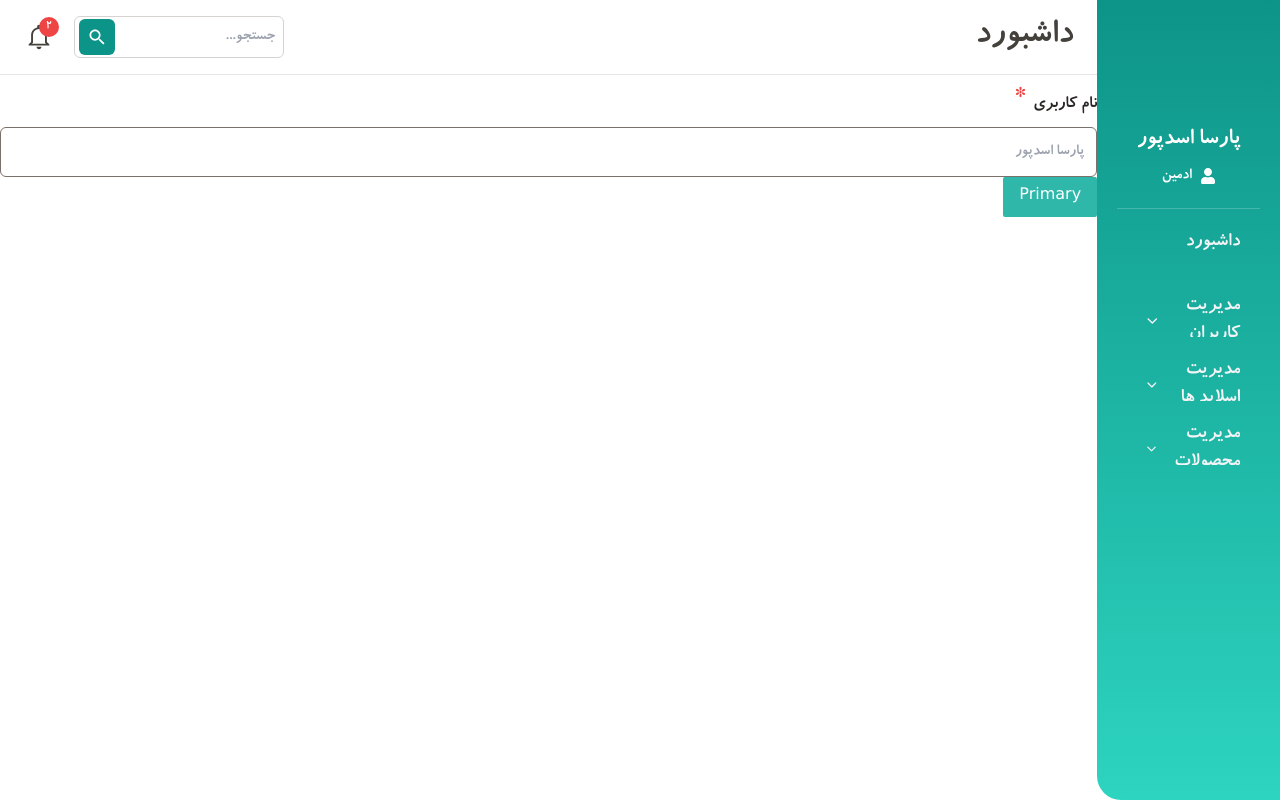
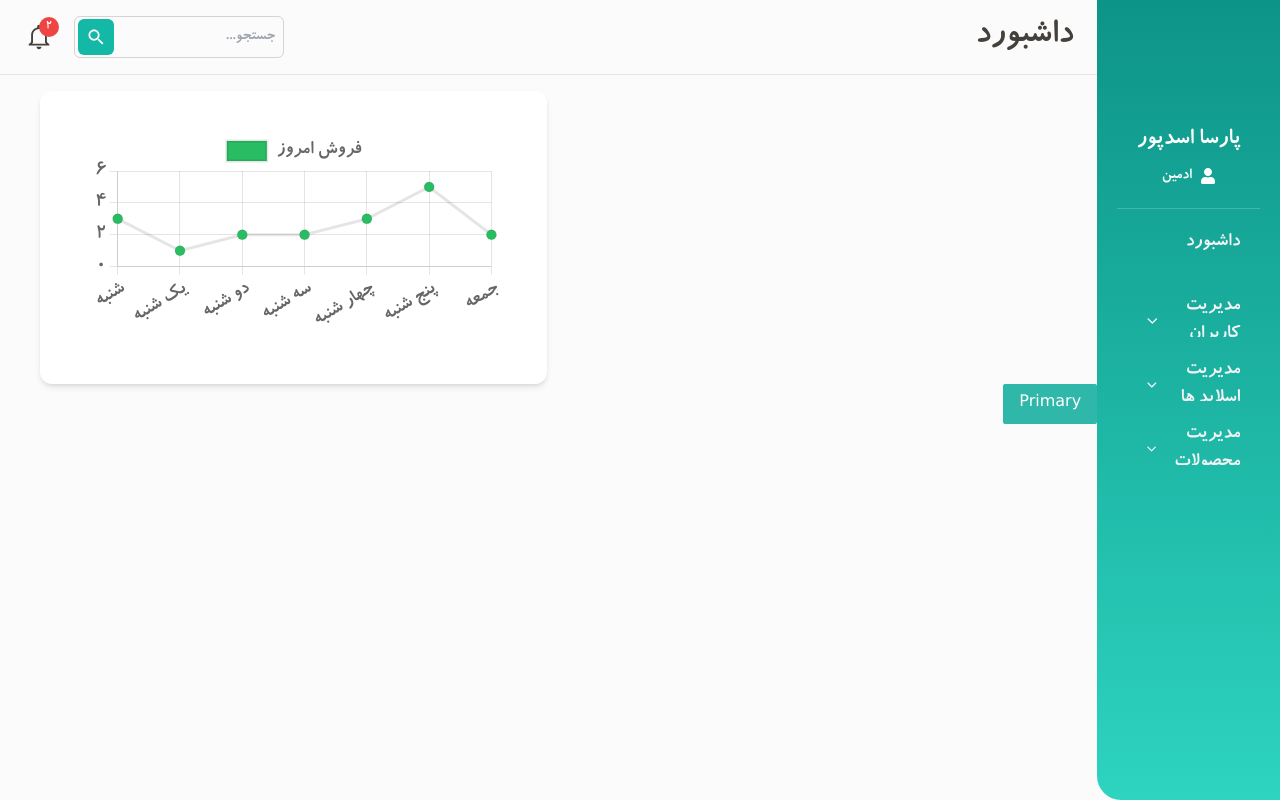
Before and after one commit to ParsaAsdpr/next.js-admin-panel, a Next.js app: page / in a window 1280 px wide. Built offline with nearby package versions, Linux system fonts and the light colour scheme.

Commit message:
installed chart.js and finished line charts

```diff
--- a/package.json
+++ b/package.json
@@ -9,9 +9,11 @@
     "lint": "next lint"
   },
   "dependencies": {
+    "chart.js": "^3.9.1",
     "formik": "^2.2.9",
     "next": "12.3.1",
     "react": "18.2.0",
+    "react-chartjs-2": "^4.3.1",
     "react-dom": "18.2.0",
     "react-icons": "^4.4.0",
     "react-modal": "^3.15.1"
--- /dev/null
+++ b/src/components/Charts/LineCharts.jsx
@@ -0,0 +1,32 @@
+import React from "react";
+import { Line } from 'react-chartjs-2'
+import {Chart as ChartJS} from 'chart.js/auto'
+import { defaults } from 'chart.js';
+
+import chartData from "../../constants/chartsData.json"
+import { LineOptions } from "../utils/chartsConfig.utils";
+
+const LineCharts = () => {
+  defaults.font.family = 'koodak';
+  defaults.font.size = 20;
+
+  const data = {
+    labels: chartData.map((data) => data.day),
+    datasets: [
+      {
+        label: "فروش امروز",
+        data: chartData.map((data) => data.test),
+        backgroundColor: ["#28bd63"],
+        pointRadius: 5,
+      }
+    ]
+  }
+
+  return (
+    <div className="bg-[#fff] shadow-md rounded-xl p-10">
+      <Line data={data} options={LineOptions} />
+    </div>
+  );
+};
+
+export default LineCharts;
--- a/src/components/Header/SearchBox.jsx
+++ b/src/components/Header/SearchBox.jsx
@@ -3,9 +3,9 @@ import { IoMdSearch } from 'react-icons/io'
 
 const SearchBox = () => {
     return (
-        <div className='relative flex flex-row border border-stone-300 rounded-md'>
-            <input type='text' placeholder='جستجو...' className='w-full border-none outline-none px-2 py-2 pl-12 bg-transparent' />
-            <button className='p-2 text-white text-xl absolute left-1 bg-teal-600 rounded-md -translate-y-1/2 top-1/2'>
+        <div className='relative flex flex-row '>
+            <input type='text' placeholder='جستجو...' className='w-full border border-stone-300 rounded-md outline-none px-2 py-2 pl-12 bg-transparent focus:border-[#449BFF]' />
+            <button className='p-2 text-white text-xl absolute left-1 bg-teal-500 hover:bg-teal-600 transition rounded-md -translate-y-1/2 top-1/2'>
                 <IoMdSearch />
             </button>
         </div>
--- /dev/null
+++ b/src/components/utils/chartsConfig.utils.js
@@ -0,0 +1,14 @@
+export const LineOptions = {
+    animations: {
+        radius: {
+          duration: 200,
+          easing: 'linear',
+        }
+      },
+      hoverRadius: 8,
+        interaction: {
+          mode: 'nearest',
+          intersect: false,
+          axis: 'x'
+        },
+}
--- /dev/null
+++ b/src/constants/chartsData.json
@@ -0,0 +1,9 @@
+[
+  { "day": "شنبه", "soldProducts": 113, "test": 3 },
+  { "day": "یک شنبه", "soldProducts": 92, "test": 1 },
+  { "day": "دو شنبه", "soldProducts": 45, "test": 2 },
+  { "day": "سه شنبه", "soldProducts": 13, "test": 2 },
+  { "day": "چهار شنبه", "soldProducts": 245, "test": 3 },
+  { "day": "پنج شنبه", "soldProducts": 32, "test": 5 },
+  { "day": "جمعه", "soldProducts": 53, "test": 2 }
+]
--- a/src/pages/index.js
+++ b/src/pages/index.js
@@ -1,11 +1,14 @@
 import Head from "next/head";
 import Image from "next/image";
+import LineCharts from "../components/charts/LineCharts";
 import Button from "../components/common/Button";
 import TextInput from "../components/common/Inputs/TextInput";
 import Header from "../containers/Header";
 import Sidebar from "../containers/Sidebar";
 
+
 export default function Home() {
+
   return (
     <div dir="rtl" id="yourAppElement">
       <Head>
@@ -20,12 +23,10 @@ export default function Home() {
         </div>
         <div className="w-full">
           <Header title='داشبورد' />
-          <TextInput
-            title="نام کاربری"
-            required
-            type="text"
-            placeholder="پارسا اسدپور"
-          />
+          <div className="grid grid-cols-2 gap-1 px-10">
+            <div></div>
+          <LineCharts />
+            </div>
           <Button type="default">Primary</Button>
         </div>
       </div>
--- a/src/styles/globals.css
+++ b/src/styles/globals.css
@@ -4,6 +4,7 @@
 
 body{
     font-family: koodak, Lucida Sans;
+    background-color: #fbfbfb;
 }
 
 @font-face {
```
Also changed, not shown: 1 other file (tests, documents, lock files or other folders).
